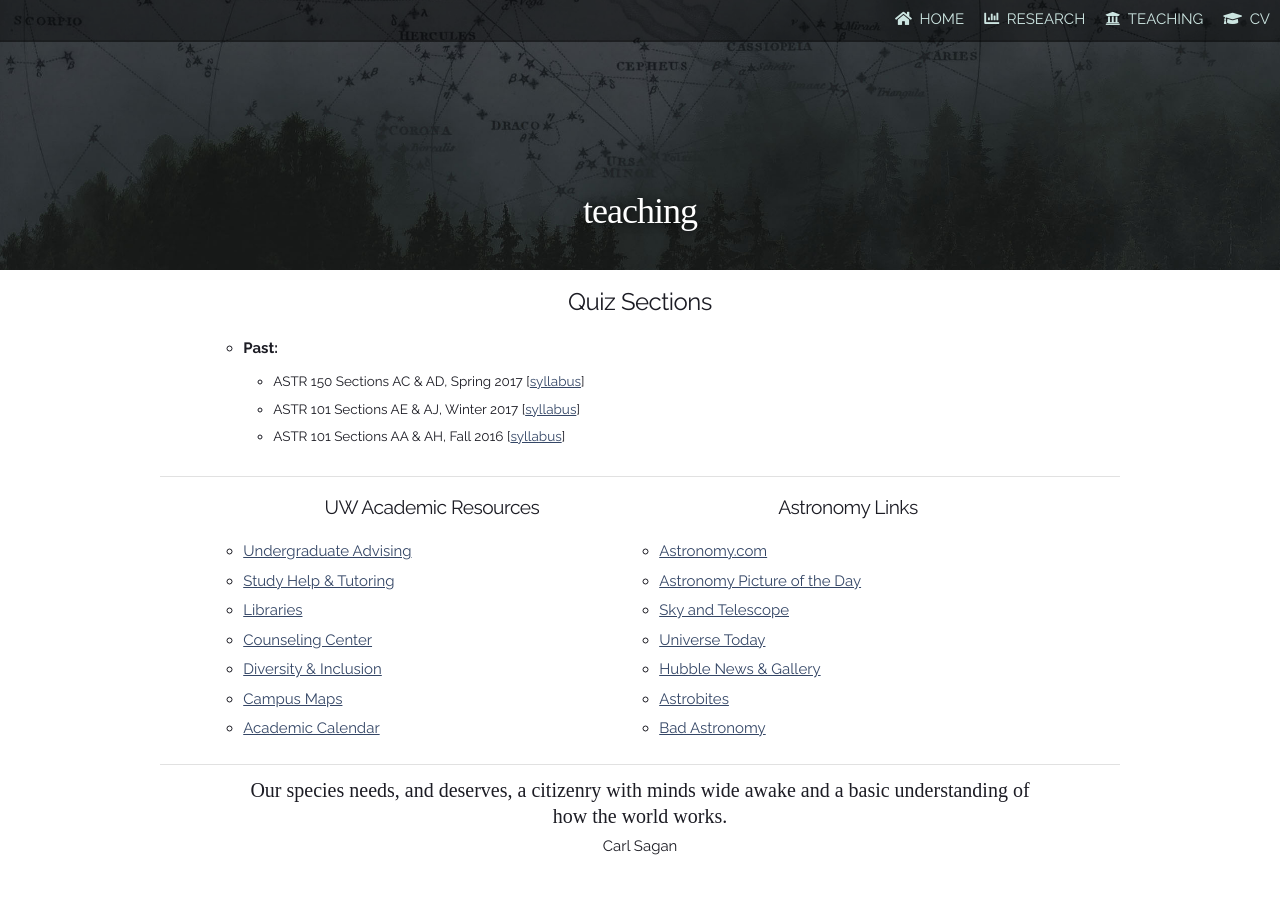
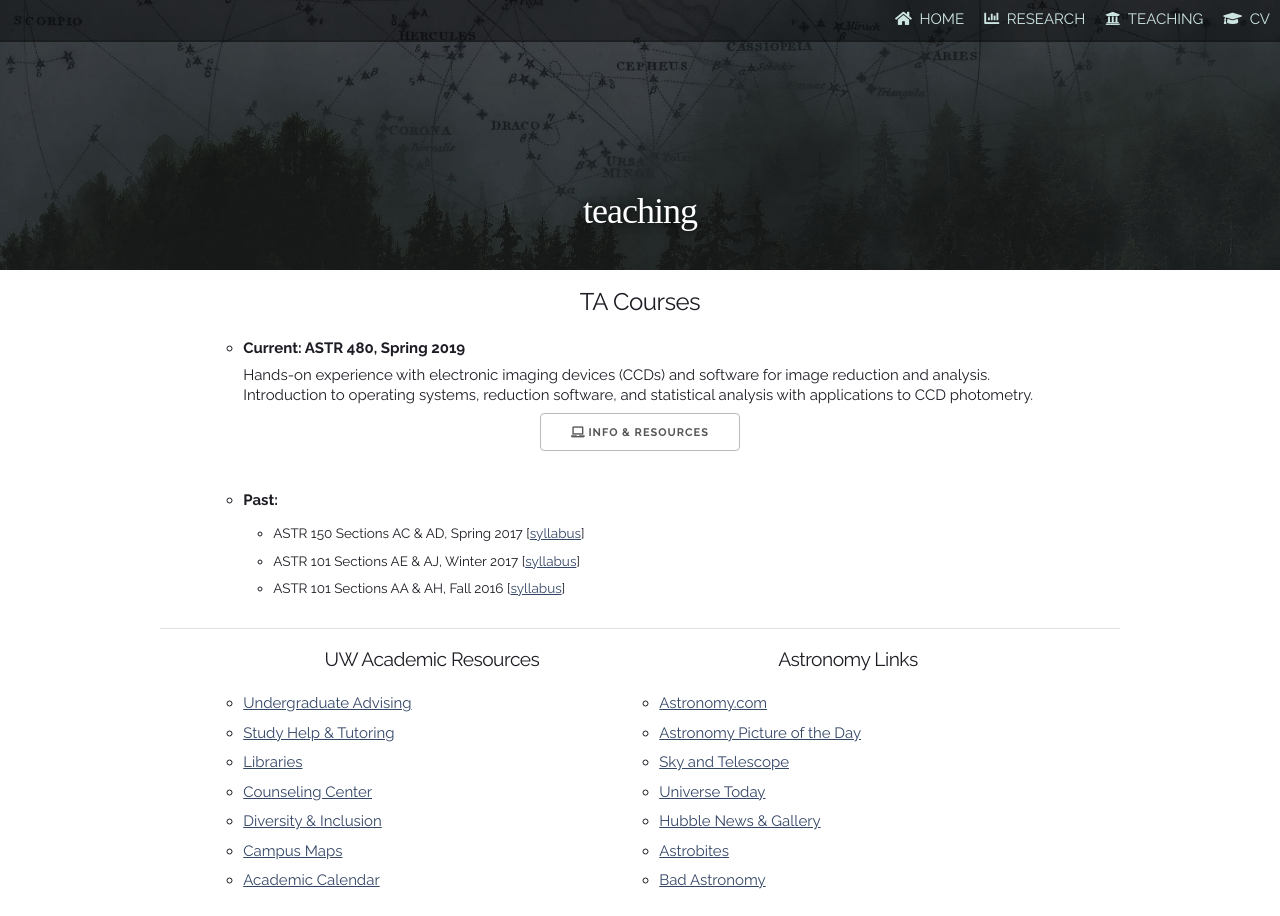
Before and after one commit to meredith-durbin/meredith-durbin, a Jekyll site: the page built from teaching/index.html, in a window 1280 px wide. Built offline with Jekyll 4.4.1, drawn with Linux system fonts in a browser that asks for light colours; nearby versions of some CDN libraries; some web fonts are replaced.

Commit message:
update fa icons in teaching pages

```diff
--- a/teaching/astr480_s19.html
+++ b/teaching/astr480_s19.html
@@ -22,7 +22,7 @@ title: ASTR 480 Spring 2019
                         <td>WF 2:30pm-3:50pm</td>
                     </tr>
                     <tr>
-                        <th><i class="fas fa-fw fa-pencil-alt" aria-hidden="true"></i> Office hours:</th>
+                        <th><i class="fas fa-fw fa-pencil-alt-alt" aria-hidden="true"></i> Office hours:</th>
                         <td colspan="2">PAB B333 MW 4:30pm or by appt</td>
                     </tr>
                 </tbody>
@@ -32,7 +32,7 @@ title: ASTR 480 Spring 2019
     </div>
     <div class="row">
         <div class="ten columns">
-            <p class="spacing"><i class="fas fa-fw fa-info-circle" aria-hidden="true"></i> <b>Course description:</b> Survey of the planets of the solar system, with emphases on recent space exploration of the planets and on the comparative evolution of the Earth and the other planets.</p>
+            <p class="spacing"><i class="fas fa-fw fa-info-circle" aria-hidden="true"></i> <b>Course description:</b> Hands-on experience with electronic imaging devices (CCDs) and software for image reduction and analysis. Introduction to operating systems, reduction software, and statistical analysis with applications to CCD photometry.</p>
 
             <p class="spacing"><i class="fas fa-fw fa-book" aria-hidden="true"></i> <b>Text:</b> <em>Astronomy Methods</em>, Hale Bradt [<a href="https://www.bookfinder.com/search/?full=on&ac=sl&st=sl&ref=bf_s2_a1_t1_1&qi=d7OUK9bJUwcKXCH2CtfierSx9as_1497963026_1:1:1" target="_blank">Bookfinder</a>/<a href="http://www.mnmidwestfoodequipment.com/manuals/Astronomy%20Methods.pdf" target="_blank">pdf</a>]
 
--- a/teaching/index.html
+++ b/teaching/index.html
@@ -13,14 +13,14 @@ title: Teaching // Meredith J. Durbin
 <div class="container">
 	<div class="row">
 		<div class="ten columns">
-			<h5 class="center">Quiz Sections</h5>
+			<h5 class="center">TA Courses</h5>
 			<ul>
-				<!-- <li>
-					<p><b>Current: ASTR 150 Sections AC & AD, Spring 2017</b><br>
-					Survey of the planets of the solar system, with emphases on recent space exploration of the planets and on the comparative evolution of the Earth and the other planets.</p>
-					<p class="center"><a class="button" href="/teaching/astr150_s17" target="_blank"><i class="fa fa-fw fa-laptop" aria-hidden="true"></i>&nbsp;HTML Syllabus</a> <a class="button" href="/files/ASTR150_Syllabus_S2017.pdf" target="_blank"><i class="fa fa-fw fa-file-pdf-o" aria-hidden="true"></i>&nbsp;PDF Syllabus</a></p>
+				<li>
+					<p><b>Current: ASTR 480, Spring 2019</b></p>
+					<p>Hands-on experience with electronic imaging devices (CCDs) and software for image reduction and analysis. Introduction to operating systems, reduction software, and statistical analysis with applications to CCD photometry.</p>
+					<p class="center"><a class="button" href="/teaching/astr480_s19" target="_blank"><i class="fas fa-fw fa-laptop" aria-hidden="true"></i>&nbsp;Info & resources</a></p>
 				</li>
-				<br> -->
+				<br>
 				<li>
 					<p><b>Past:</b></p>
 					<ul>
@@ -59,11 +59,4 @@ title: Teaching // Meredith J. Durbin
 			</ul>
 		</div>
 	</div>
-	<hr>
-	<div class="row">
-		<div class="ten columns center">
-			<p class="quote">Our species needs, and deserves, a citizenry with minds wide awake and a basic understanding of how the world works.</p>
-			<p>Carl Sagan</p>
-		</div>
-	</div>
 </div>
```
Also changed, not shown: teaching/astr101_f16.html (+8 -8 lines), teaching/astr101_w17.html (+8 -8 lines), teaching/astr150_s17.html (+8 -8 lines).
